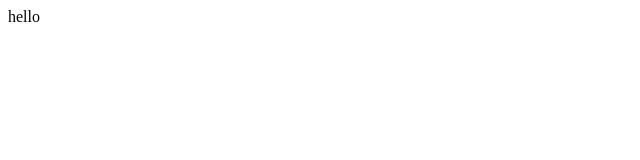
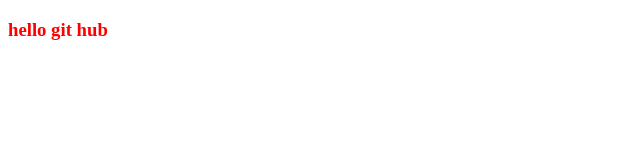
Before and after one commit to bvjagat/webTest.github.io, a plain HTML site: page index.html in a window 1280 px wide. Shown: the whole page, without its empty margins (0-640 px from the left). Drawn offline with Linux system fonts and the light colour scheme.

Commit message:
Update index.html

```diff
--- a/index.html
+++ b/index.html
@@ -5,6 +5,6 @@
     <title></title>
   </head>
   <body>
-    hello
+    <h3 style=" color :red;">hello git hub</h3>
   </body>
 </html>
```
